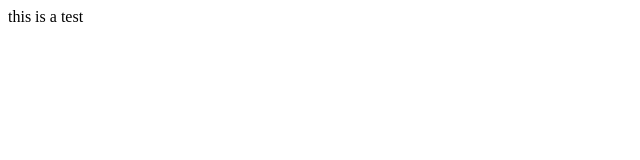
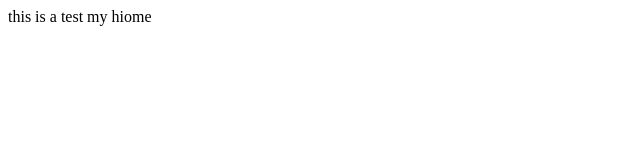
Before and after one commit to zhangvan/pweb, a plain HTML site: page index.html in a window 1280 px wide. Shown: the full height of the page, 0-640 px from the left. Drawn offline with Linux system fonts and the light colour scheme.

```diff
--- a/index.html
+++ b/index.html
@@ -2,4 +2,6 @@
 
 this is a test
 
+my hiome
+
 </html>
```
Also changed, not shown: 1.png (added).
